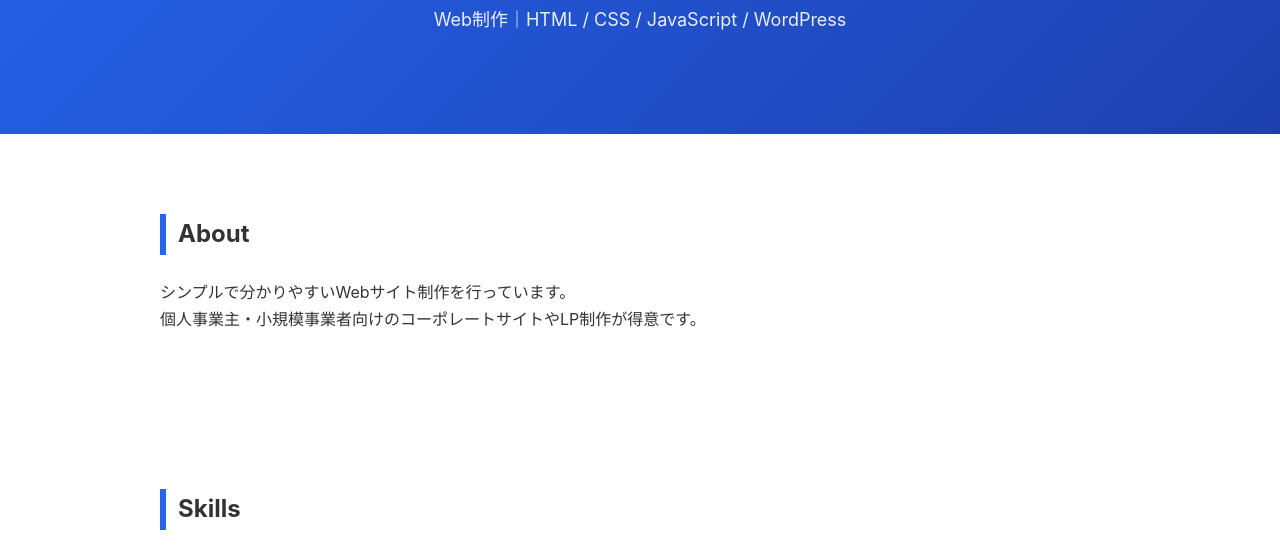
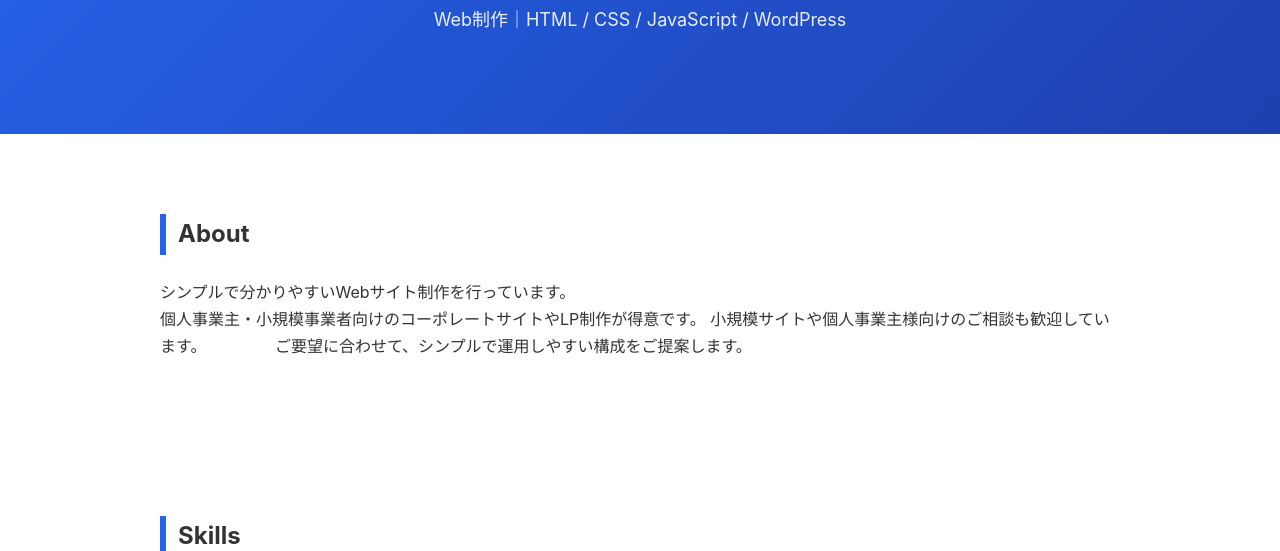
Before and after one commit to ykt-web/Portforio, a plain HTML site: page index.html in a window 1280 px wide. Shown: the part 178-729 px from the top of the page. Drawn offline with Linux system fonts and the light colour scheme.

Commit message:
Update index.html

```diff
--- a/index.html
+++ b/index.html
@@ -95,6 +95,10 @@
     <p>
       シンプルで分かりやすいWebサイト制作を行っています。<br />
       個人事業主・小規模事業者向けのコーポレートサイトやLP制作が得意です。
+      小規模サイトや個人事業主様向けのご相談も歓迎しています。
+　　　　ご要望に合わせて、シンプルで運用しやすい構成をご提案します。
+
+
     </p>
   </section>
 
```
